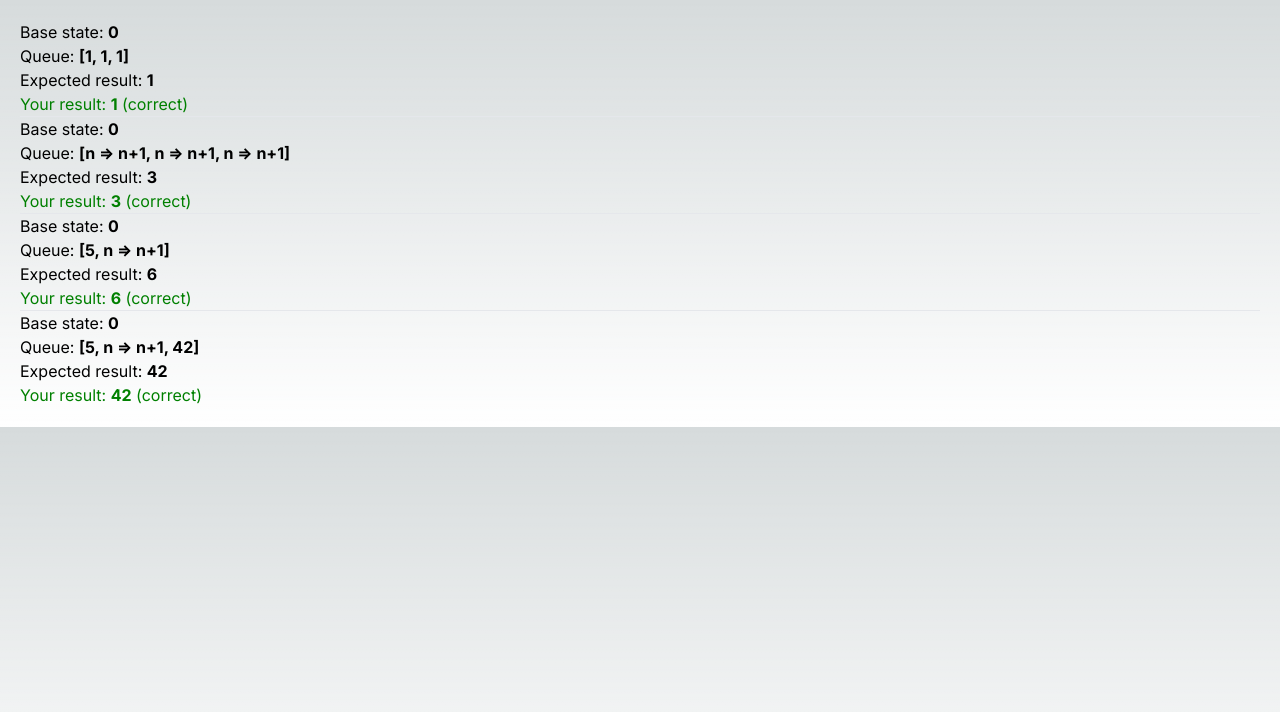
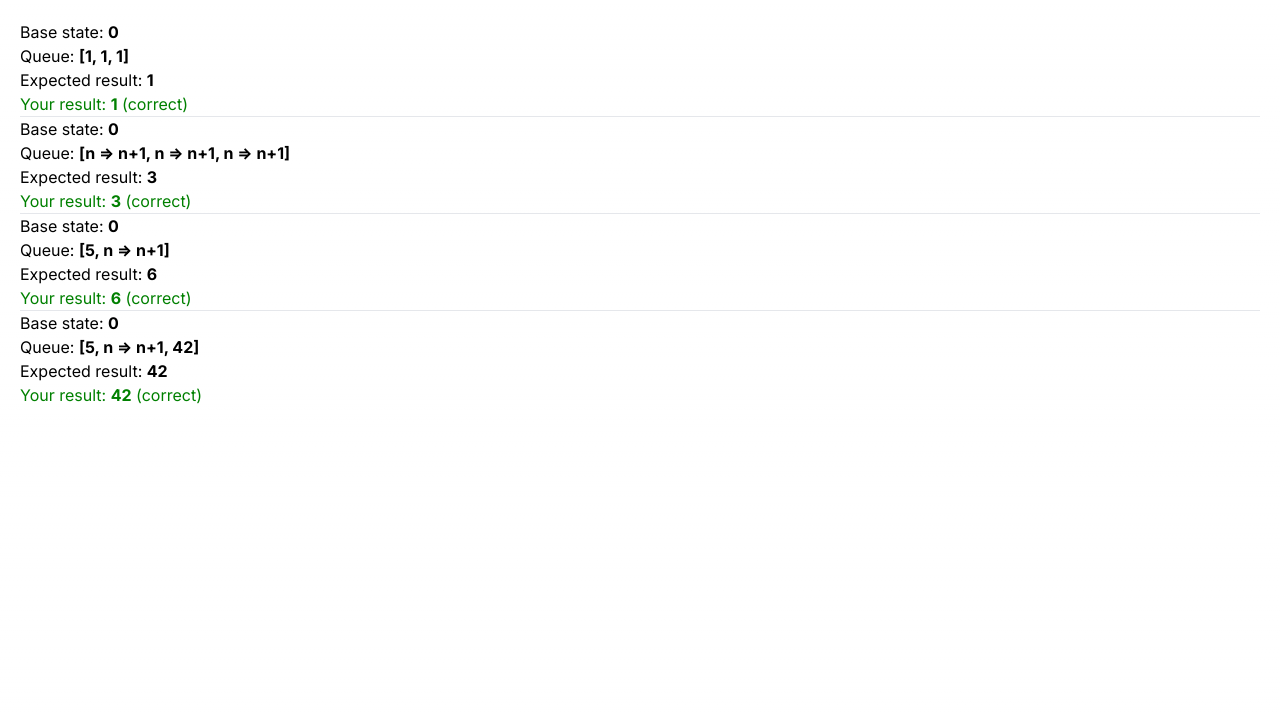
Before and after one commit to chut89/demo-set-intersection-client, a Next.js app: page /process-state-queue in a window 1280 px wide. Shown: the top 712 px of the page. Built offline with nearby package versions, Linux system fonts and the light colour scheme.

Commit message:
make background homogeneous

```diff
--- a/src/app/globals.css
+++ b/src/app/globals.css
@@ -23,7 +23,7 @@ body {
       transparent,
       rgb(var(--background-end-rgb))
     )
-    rgb(var(--background-start-rgb));
+    rgb(var(--background-end-rgb));
 
   font-family: sans-serif;
   margin: 20px;
```
